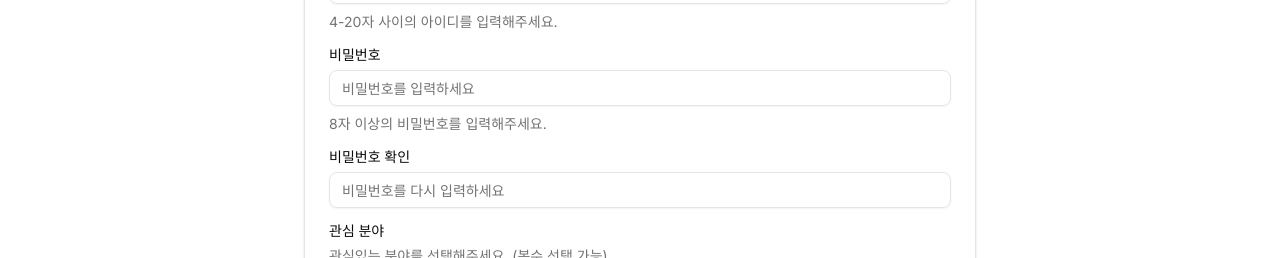
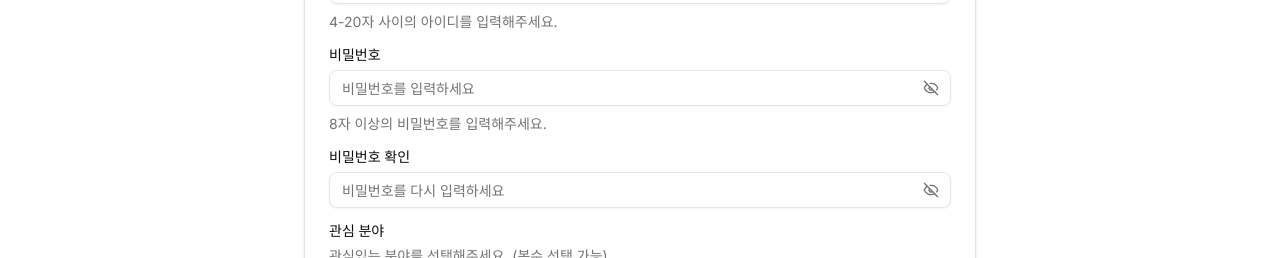
Before and after one commit to Team8Class1/bumaview-client, a Next.js app: page /register in a window 1280 px wide. Shown: the part 358-616 px from the top of the page. Built offline with nearby package versions, Linux system fonts and the light colour scheme; no server answers.

Commit message:
feat: 비밀번호 숨김/보임 기능 추가

```diff
--- a/src/app/login/page.tsx
+++ b/src/app/login/page.tsx
@@ -1,6 +1,7 @@
 "use client";
 
 import { zodResolver } from "@hookform/resolvers/zod";
+import { Eye, EyeOff } from "lucide-react";
 import Link from "next/link";
 import { useRouter } from "next/navigation";
 import { useState } from "react";
@@ -37,6 +38,7 @@
   const router = useRouter();
   const login = useAuthStore((state) => state.login);
   const [isLoading, setIsLoading] = useState(false);
+  const [showPassword, setShowPassword] = useState(false);
   const { toast } = useToast();
 
   const form = useForm<LoginFormValues>({
@@ -106,12 +108,27 @@
                   <FormItem>
                     <FormLabel>비밀번호</FormLabel>
                     <FormControl>
-                      <Input
-                        type="password"
-                        placeholder="비밀번호를 입력하세요"
-                        {...field}
-                        disabled={isLoading}
-                      />
+                      <div className="relative">
+                        <Input
+                          type={showPassword ? "text" : "password"}
+                          placeholder="비밀번호를 입력하세요"
+                          {...field}
+                          disabled={isLoading}
+                          className="pr-10"
+                        />
+                        <button
+                          type="button"
+                          onClick={() => setShowPassword(!showPassword)}
+                          className="absolute right-3 top-1/2 -translate-y-1/2 text-muted-foreground hover:text-foreground transition-colors"
+                          disabled={isLoading}
+                        >
+                          {showPassword ? (
+                            <Eye className="h-4 w-4" />
+                          ) : (
+                            <EyeOff className="h-4 w-4" />
+                          )}
+                        </button>
+                      </div>
                     </FormControl>
                     <FormMessage />
                   </FormItem>
--- a/src/app/register/page.tsx
+++ b/src/app/register/page.tsx
@@ -1,6 +1,7 @@
 "use client";
 
 import { zodResolver } from "@hookform/resolvers/zod";
+import { Eye, EyeOff } from "lucide-react";
 import Link from "next/link";
 import { useRouter } from "next/navigation";
 import { useState } from "react";
@@ -65,6 +66,8 @@
   const register = useAuthStore((state) => state.register);
   const [isLoading, setIsLoading] = useState(false);
   const [selectedInterests, setSelectedInterests] = useState<string[]>([]);
+  const [showPassword, setShowPassword] = useState(false);
+  const [showPasswordConfirm, setShowPasswordConfirm] = useState(false);
   const { toast } = useToast();
 
   const form = useForm<RegisterFormValues>({
@@ -181,12 +184,27 @@
                   <FormItem>
                     <FormLabel>비밀번호</FormLabel>
                     <FormControl>
+                      <div className="relative">
                         <Input
-                        type="password"
+                          type={showPassword ? "text" : "password"}
                           placeholder="비밀번호를 입력하세요"
                           {...field}
                           disabled={isLoading}
+                          className="pr-10"
                         />
+                        <button
+                          type="button"
+                          onClick={() => setShowPassword(!showPassword)}
+                          className="absolute right-3 top-1/2 -translate-y-1/2 text-muted-foreground hover:text-foreground transition-colors"
+                          disabled={isLoading}
+                        >
+                          {showPassword ? (
+                            <Eye className="h-4 w-4" />
+                          ) : (
+                            <EyeOff className="h-4 w-4" />
+                          )}
+                        </button>
+                      </div>
                     </FormControl>
                     <FormDescription>
                       8자 이상의 비밀번호를 입력해주세요.
@@ -202,12 +220,29 @@
                   <FormItem>
                     <FormLabel>비밀번호 확인</FormLabel>
                     <FormControl>
+                      <div className="relative">
                         <Input
-                        type="password"
+                          type={showPasswordConfirm ? "text" : "password"}
                           placeholder="비밀번호를 다시 입력하세요"
                           {...field}
                           disabled={isLoading}
+                          className="pr-10"
                         />
+                        <button
+                          type="button"
+                          onClick={() =>
+                            setShowPasswordConfirm(!showPasswordConfirm)
+                          }
+                          className="absolute right-3 top-1/2 -translate-y-1/2 text-muted-foreground hover:text-foreground transition-colors"
+                          disabled={isLoading}
+                        >
+                          {showPasswordConfirm ? (
+                            <Eye className="h-4 w-4" />
+                          ) : (
+                            <EyeOff className="h-4 w-4" />
+                          )}
+                        </button>
+                      </div>
                     </FormControl>
                     <FormMessage />
                   </FormItem>
```
Lines whose indentation alone changed are shown as unchanged.
